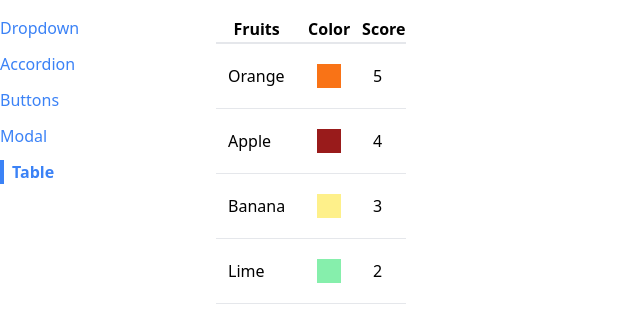
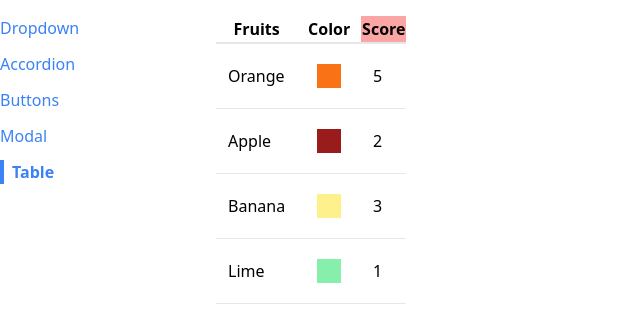
Before and after one commit to saharsolt/Modern-React-with-Redux, a React (Create React App) app in the folder 010_-_navigation/: page /table in a window 1280 px wide. Shown: the top 322 px of the page, without its empty margins (0-640 px from the left). Built offline with nearby package versions, Linux system fonts and the light colour scheme.

Commit message:
customizing header cells

```diff
--- a/010_-_navigation/src/Components/Table.js
+++ b/010_-_navigation/src/Components/Table.js
@@ -1,5 +1,10 @@
+import { Fragment } from "react";
+
 function Table({ data, config, keyFn }) {
   const renderedHeaders = config.map((column) => {
+    if (column.header) {
+      return <Fragment key={column.label}>{column.header()}</Fragment>;
+    }
     return <th key={column.label}>{column.label}</th>;
   });
 
--- a/010_-_navigation/src/pages/TablePage.js
+++ b/010_-_navigation/src/pages/TablePage.js
@@ -3,9 +3,9 @@ import Table from "../components/Table";
 function TablePage() {
   const data = [
     { name: "Orange", color: "bg-orange-500", score: 5 },
-    { name: "Apple", color: "bg-red-800", score: 4 },
+    { name: "Apple", color: "bg-red-800", score: 2 },
     { name: "Banana", color: "bg-yellow-200", score: 3 },
-    { name: "Lime", color: "bg-green-300", score: 2 },
+    { name: "Lime", color: "bg-green-300", score: 1 },
   ];
 
   const config = [
@@ -14,7 +14,11 @@ function TablePage() {
       label: "Color",
       render: (fruit) => <div className={`p-3 m-2 ${fruit.color}`}></div>,
     },
-    { label: "Score", render: (fruit) => fruit.score },
+    {
+      label: "Score",
+      render: (fruit) => fruit.score,
+      header: () => <th className="bg-red-300">Score</th>,
+    },
   ];
 
   const keyFn = (fruit) => {
```
